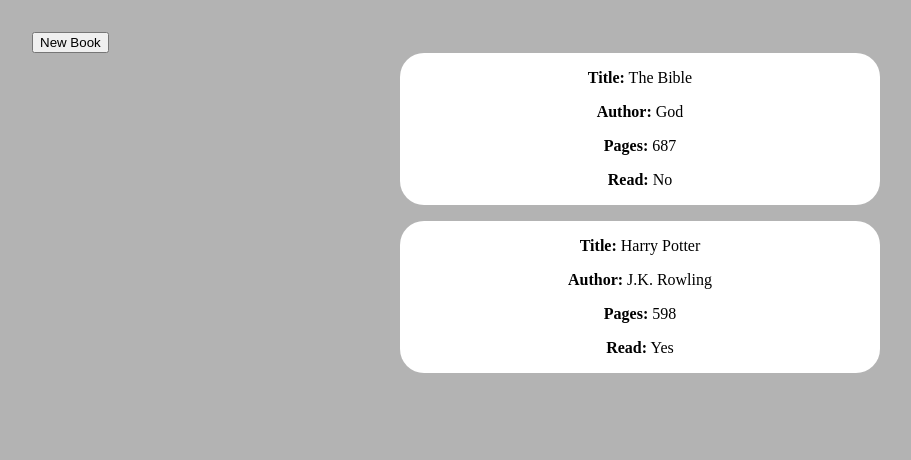
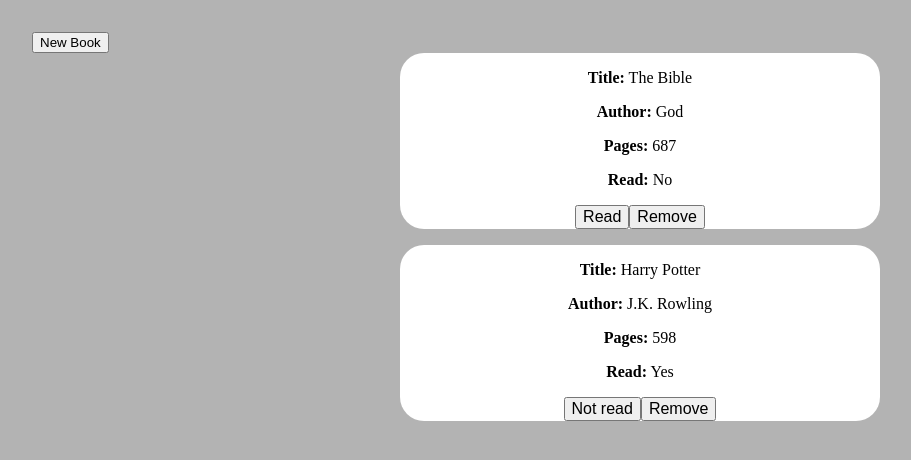
Before and after one commit to Gesine93/library, a plain HTML site: page index.html in a window 1280 px wide. Shown: the whole page, without its empty margins (0-911 px from the left). Drawn offline with Linux system fonts and the light colour scheme.

Commit message:
addded button to remove book

```diff
--- a/script.js
+++ b/script.js
@@ -25,8 +25,10 @@ function addBookToLibrary(book) {
 function loadBooks() {
     let books = document.querySelector(".books");
     books.textContent = "";
-    myLibrary.forEach(element => {
+    myLibrary.forEach((element, index) => {
         let book = document.createElement("div");
+        let buttons = document.createElement("div");
+        buttons.classList.add("buttons");
         book.classList.add("book");
         let title = document.createElement("p");
         title.innerHTML = `<strong>Title:</strong> ${element.title}`;
@@ -36,10 +38,21 @@ function loadBooks() {
         pages.innerHTML = `<strong>Pages:</strong> ${element.pages}`;
         let readStatus = document.createElement("p");
         readStatus.innerHTML = `<strong>Read:</strong> ${element.read ? "Yes" : "No"}`;
+        let remove= document.createElement("button");
+        remove.setAttribute('data-id', index);
+        remove.classList.add("remove");
+        remove.textContent = "Remove"
+        let changeRead= document.createElement("button");
+        changeRead.setAttribute('data-id', index);
+        changeRead.classList.add("changeRead");
+        changeRead.textContent=`${element.read ? "Not read" : "Read"}`;
         book.appendChild(title);
         book.appendChild(author);
         book.appendChild(pages);
-        book.append(readStatus);
+        book.appendChild(readStatus);
+        buttons.appendChild(changeRead);
+        buttons.appendChild(remove);
+        book.appendChild(buttons);
         books.appendChild(book);
     });
 }
@@ -56,6 +69,23 @@ document.addEventListener('DOMContentLoaded', () => {
     const showButton = document.querySelector(".dialog-button");
     const closeButton = document.querySelector(".close");
     const submitButton = document.querySelector(".submit");
+    const removeButtons = document.querySelectorAll(".remove");
+    const changeButon = document.querySelectorAll(".changeRead");
+
+    // remove book when clicking the remove button
+    removeButtons.forEach(button => {
+        button.addEventListener("click", () => {
+            let index = button.dataset.id;
+            myLibrary.splice(index,1);
+            loadBooks();
+        })
+    })
+
+    // change read status when clicking button
+    changeButon.forEach(button => {
+        button.addEventListener("click", () => {
+        })
+    })
 
     // "Show the dialog" button opens the dialog modally
     showButton.addEventListener("click", () => {
--- a/style.css
+++ b/style.css
@@ -23,6 +23,10 @@ body {
     border-radius: 1.5rem;
 }
 
+.book button {
+    font-size: 1rem;
+}
+
 
 ::backdrop {
     background: var(--bc);
```
